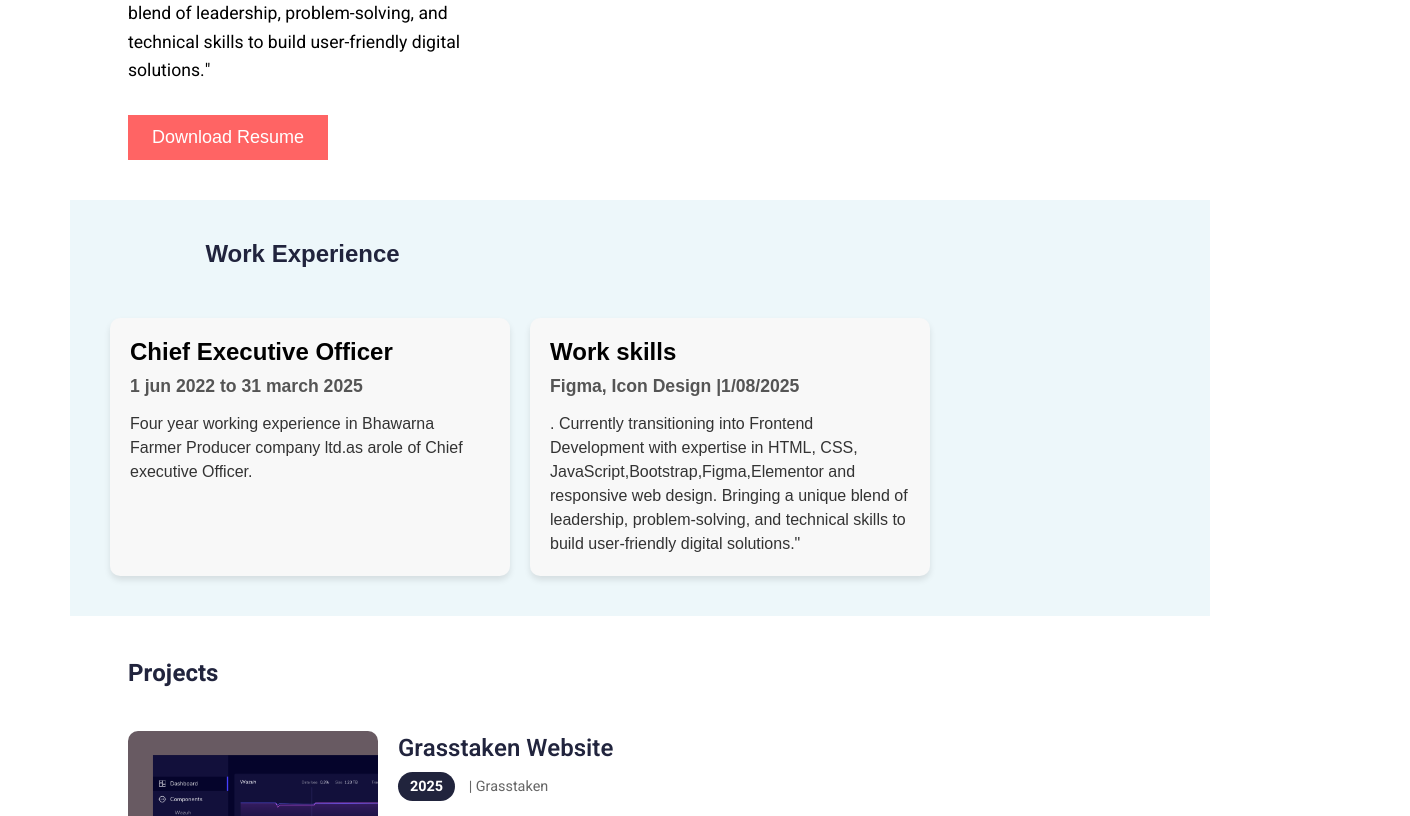
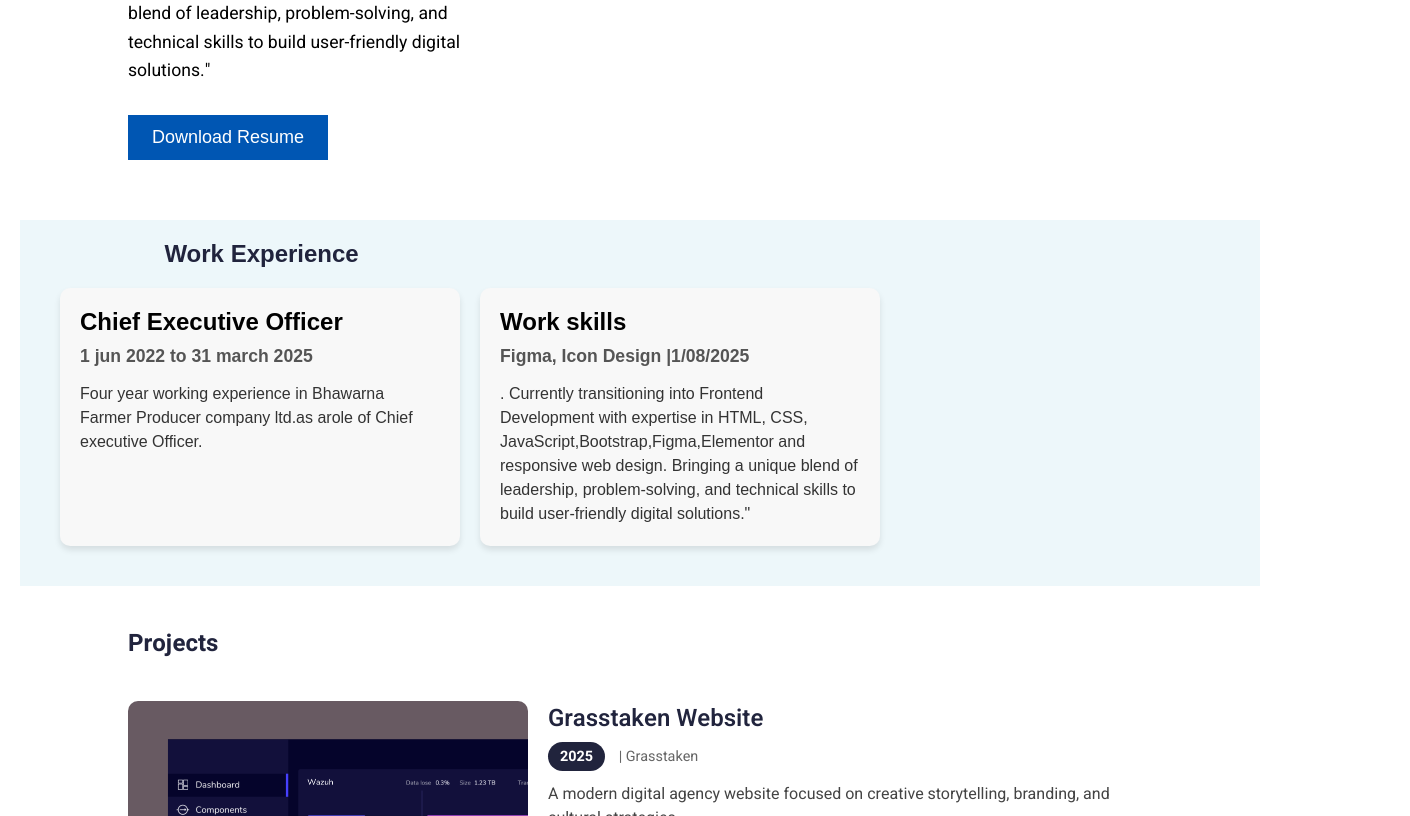
Before and after one commit to sharmasabu93-commits/sabu-portfolio, a plain HTML site: page index.html in a window 1280 px wide. Shown: the part 598-1414 px from the top of the page, 1410 px wide, since content can reach past the window. Drawn offline with Linux system fonts and the light colour scheme.

Commit message:
i have change my code

```diff
--- a/style.css
+++ b/style.css
@@ -88,16 +88,17 @@ body {
   line-height: 1.6;
 }
 .hero-section button {
-  background: #ff6464;
+  background: #0056b3;
   color: white;
   border: none;
   padding: 12px 24px;
   font-size: 18px;
   cursor: pointer;
+  margin-bottom: 20px;
 
 }
 .hero-section button:hover {
-  background: #e05555;
+  background:#007bff;
 }
 .btn {
   color: white;
@@ -140,13 +141,14 @@ body {
   background-color: #edf7fa;
   padding: 40px;
   font-family: Arial, sans-serif;
-  margin: 0px 70px;
+  margin: 0px 20px;
 }
 .recents {
   display: flex;
   justify-content: space-between;
   align-items: center;
-  margin-bottom: 50px;
+  margin-bottom: 20px;
+  margin-top:-20px;
 }
 .recents h1 {
   font: 0.5em;
@@ -227,7 +229,7 @@ body {
   border-bottom: 1px solid #ddd;
 }
 .th img {
-  width: 250px;
+  width: 400px;
   max-width: 100%;
   border-radius: 10px;
 }
```
